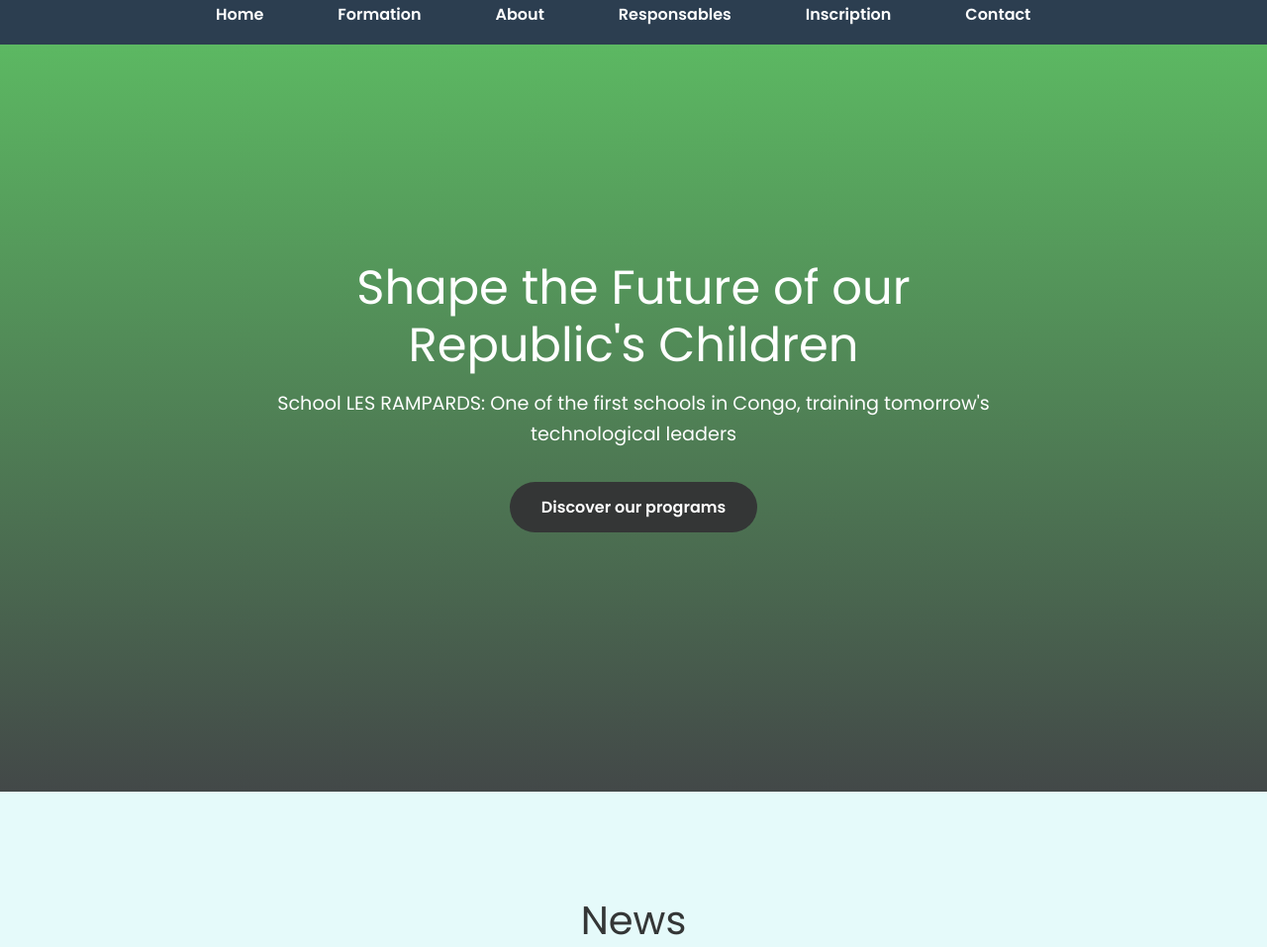
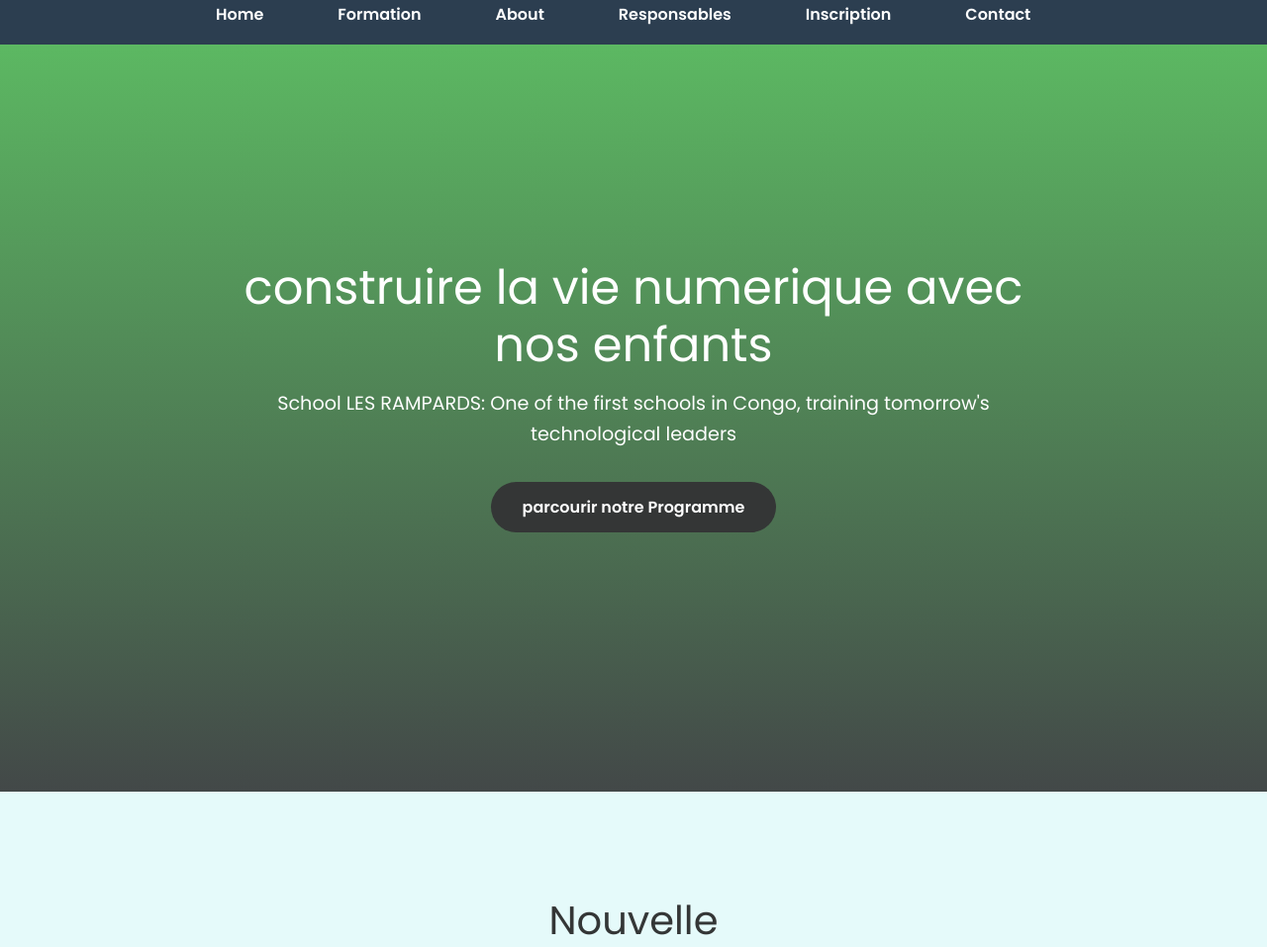
Before and after one commit to SamuelGaspard/ecole-rampard, a plain HTML site: page accueil/index.html in a window 1280 px wide. Shown: the top 957 px of the page at 99% size. Drawn offline with nearby package versions, Linux system fonts and the light colour scheme; a script that the page names is missing.

Commit message:
quelques modification sur les pages des connexions

```diff
--- a/accueil/index.html
+++ b/accueil/index.html
@@ -27,15 +27,15 @@
 
     <section class="hero">
         <div class="hero-content">
-            <h1>Shape the Future of our Republic's Children</h1>
+            <h1>construire la vie numerique avec nos enfants</h1>
             <p>School LES RAMPARDS: One of the first schools in Congo, training tomorrow's technological leaders</p>
-            <a href="#programs" class="cta-button">Discover our programs</a>
+            <a href="#programs" class="cta-button">parcourir notre Programme</a>
         </div>
     </section>
 <img src="" alt="">
     <section id="news" class="section">
         <div class="container">
-            <h2 class="section-title">News</h2>
+            <h2 class="section-title">Nouvelle</h2>
             <div id="news-container" class="news-container">
             </div>
         </div>
```
Also changed, not shown: accueil/contact.html (+1 -1 lines).
